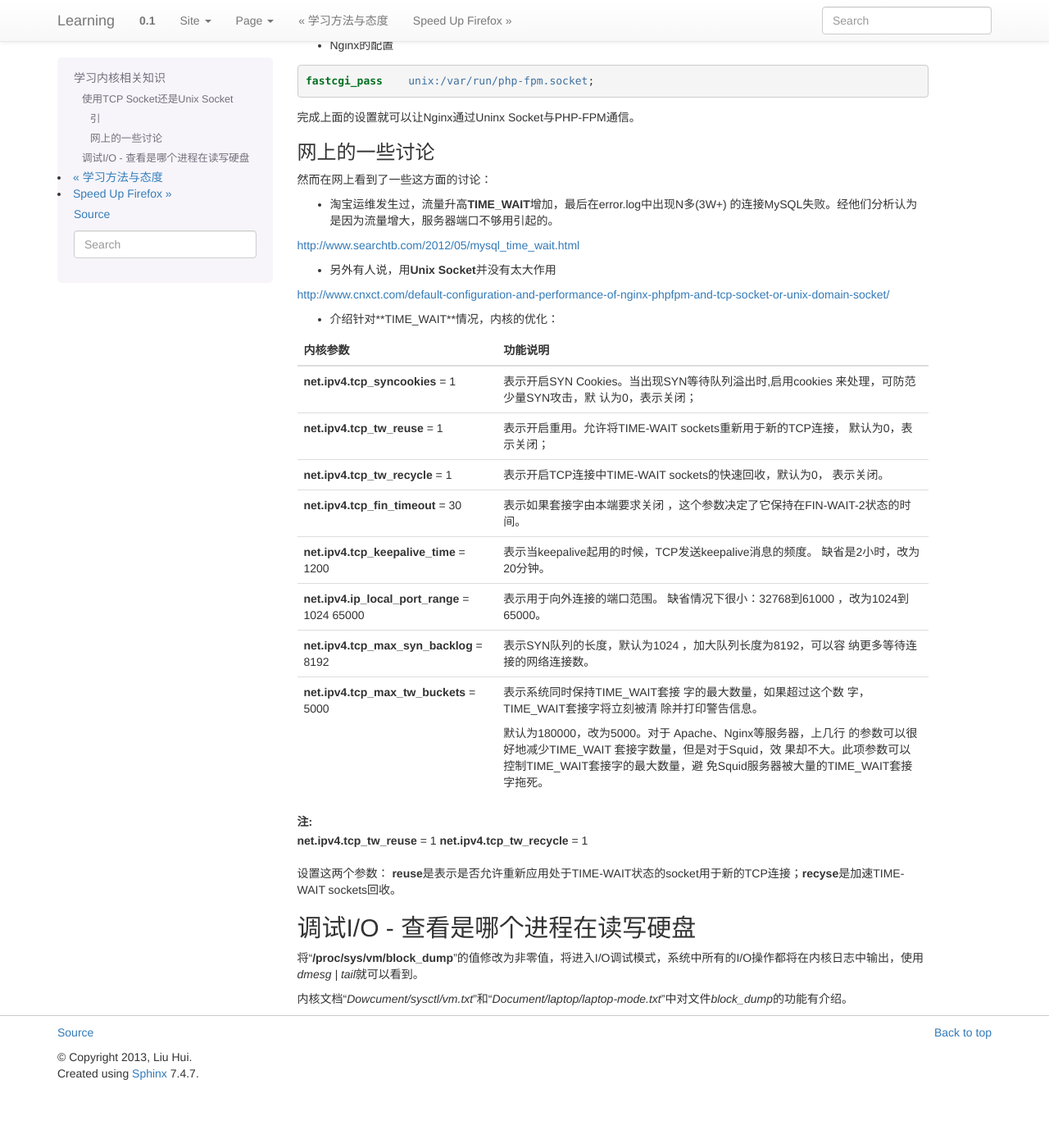
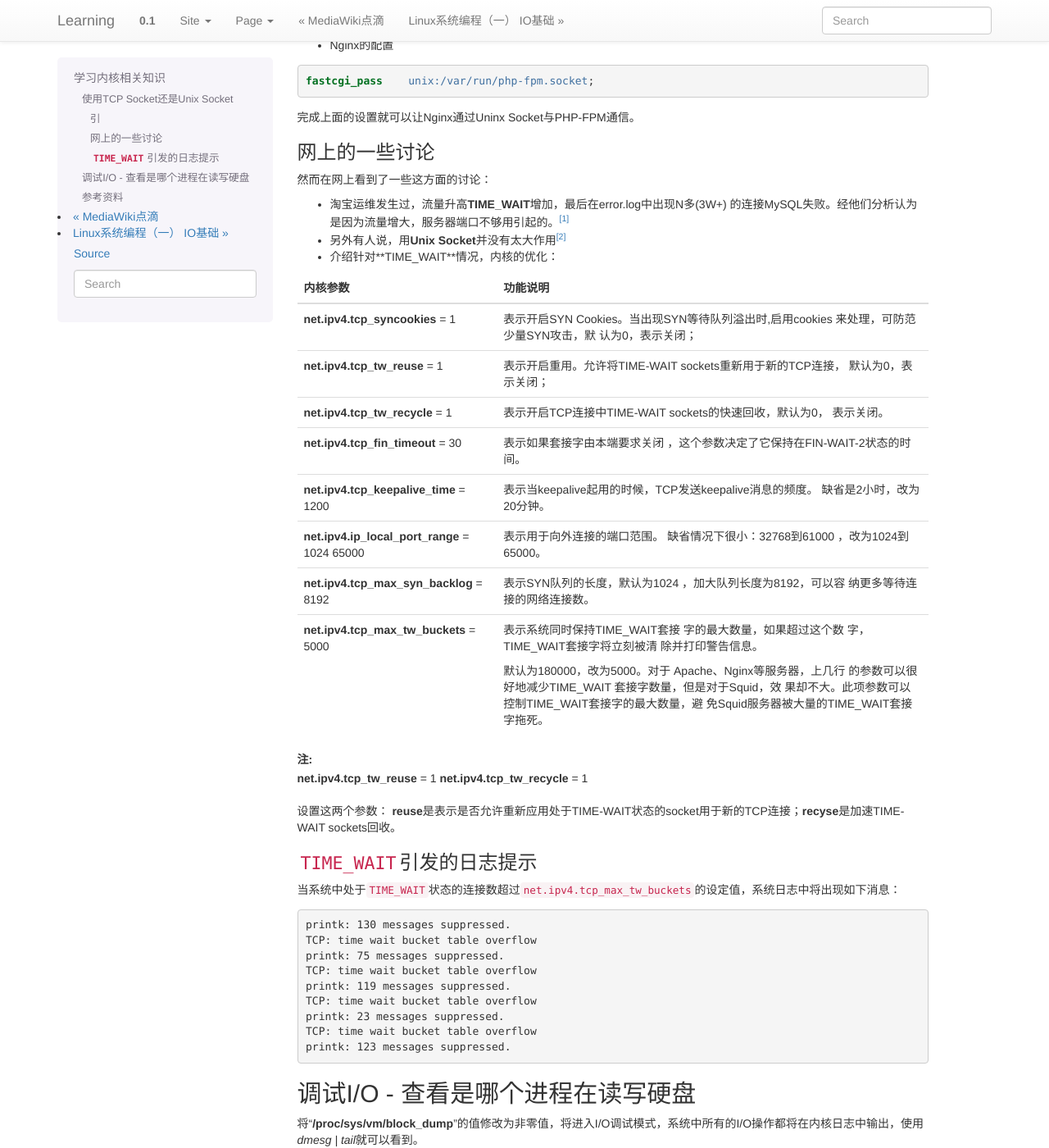
Before and after one commit to huiliu/learning.docs.hui, a Sphinx documentation site: the page built from source/kernel.rst, in a window 1280 px wide and 1400 px high, scrolled down 387 px. Shown: the whole window at 82% size. Built offline with Sphinx 7.4.7, drawn with Linux system fonts in a browser that asks for light colours; formulas are drawn with MathJax 3; before the commit the page ends 1716 px from its top, so only the background shows below that; some of the changed text lies outside the part shown.

```diff
--- a/source/kernel.rst
+++ b/source/kernel.rst
@@ -35,14 +35,8 @@ So，今天重新配置Nginx反向代理时，想将主机上的php-fpm设置为
 然而在网上看到了一些这方面的讨论：
 
 * 淘宝运维发生过，流量升高\ **TIME_WAIT**\ 增加，最后在error.log中出现N多(3W+) \
-  的连接MySQL失败。经他们分析认为是因为流量增大，服务器端口不够用引起的。
-
-http://www.searchtb.com/2012/05/mysql_time_wait.html
-
-* 另外有人说，用\ **Unix Socket**\ 并没有太大作用
-
-http://www.cnxct.com/default-configuration-and-performance-of-nginx-phpfpm-and-tcp-socket-or-unix-domain-socket/
-
+  的连接MySQL失败。经他们分析认为是因为流量增大，服务器端口不够用引起的。\ [#]_
+* 另外有人说，用\ **Unix Socket**\ 并没有太大作用\ [#]_
 * 介绍针对**TIME_WAIT**情况，内核的优化：
 
 +-----------------------------------------------+------------------------------+
@@ -99,6 +93,24 @@ http://www.cnxct.com/default-configuration-and-performance-of-nginx-phpfpm-and-t
 设置这两个参数： **reuse**\ 是表示是否允许重新应用处于TIME-WAIT状态的socket用于\
 新的TCP连接；\ **recyse**\ 是加速TIME-WAIT sockets回收。
 
+``TIME_WAIT``\ 引发的日志提示
+------------------------------
+当系统中处于\ ``TIME_WAIT``\ 状态的连接数超过\ ``net.ipv4.tcp_max_tw_buckets``\
+的设定值，系统日志中将出现如下消息：
+
+.. sourcecode:: text
+
+    printk: 130 messages suppressed.
+    TCP: time wait bucket table overflow
+    printk: 75 messages suppressed.
+    TCP: time wait bucket table overflow
+    printk: 119 messages suppressed.
+    TCP: time wait bucket table overflow
+    printk: 23 messages suppressed.
+    TCP: time wait bucket table overflow
+    printk: 123 messages suppressed.
+
+
 调试I/O - 查看是哪个进程在读写硬盘
 ====================================
 将\ "**/proc/sys/vm/block_dump**"\ 的值修改为非零值，将进入I/O调试模式，系统中\
@@ -106,3 +118,8 @@ http://www.cnxct.com/default-configuration-and-performance-of-nginx-phpfpm-and-t
 
 内核文档\ "*Dowcument/sysctl/vm.txt*"\ 和\ "*Document/laptop/laptop-mode.txt*"\
 中对文件\ *block_dump*\ 的功能有介绍。
+
+参考资料
+========
+.. [#]  http://www.searchtb.com/2012/05/mysql_time_wait.html
+.. [#]  http://www.cnxct.com/default-configuration-and-performance-of-nginx-phpfpm-and-tcp-socket-or-unix-domain-socket/
```
Also changed, not shown: source/index.rst (+20 -8 lines), source/logfilter.rst (added, +8 -0 lines).
